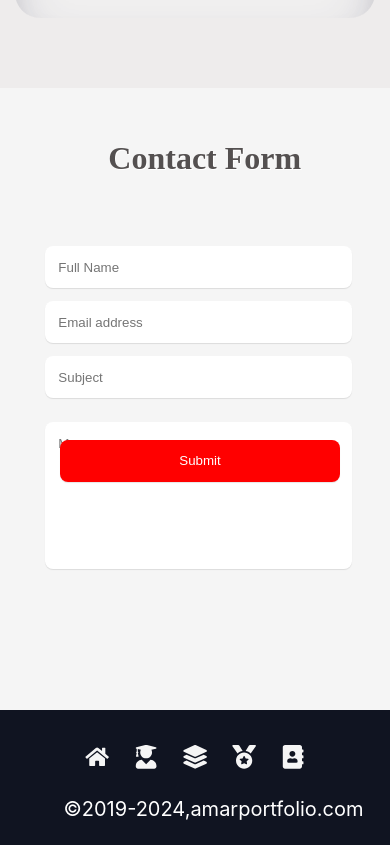
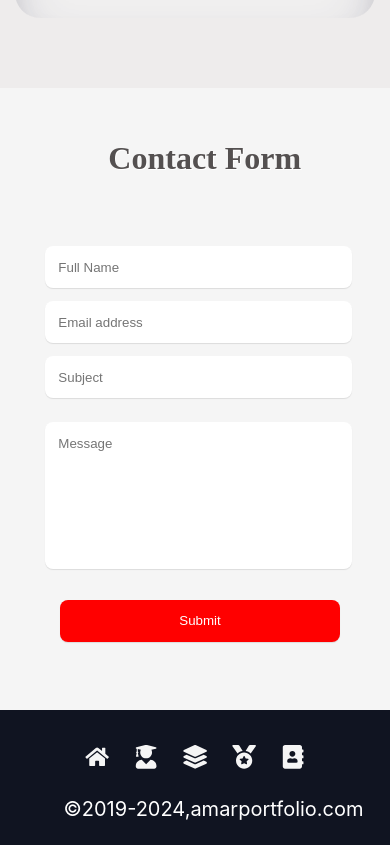
Before and after one commit to Amaranadh9989/Amaranadh_portfolio, a React (Create React App) app: page / in a window 390 px wide. Shown: the part 5281-6126 px from the top of the page. Built offline with nearby package versions, Linux system fonts and the light colour scheme.

Commit message:
responsive testing25

```diff
--- a/src/components/ContactForm.css
+++ b/src/components/ContactForm.css
@@ -96,9 +96,8 @@ h1 {
     top:-80px;
   }
   .input-message {
-    position: absolute;
     width:200px;
-    top:270px;
+    top:275px;
     margin-right:80px;
   }
   }
```
